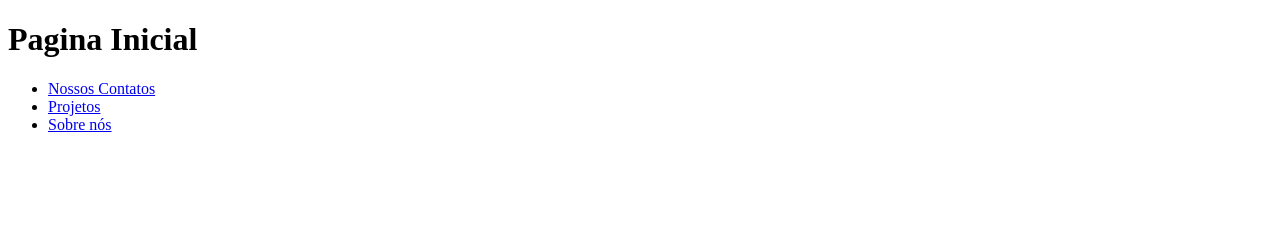
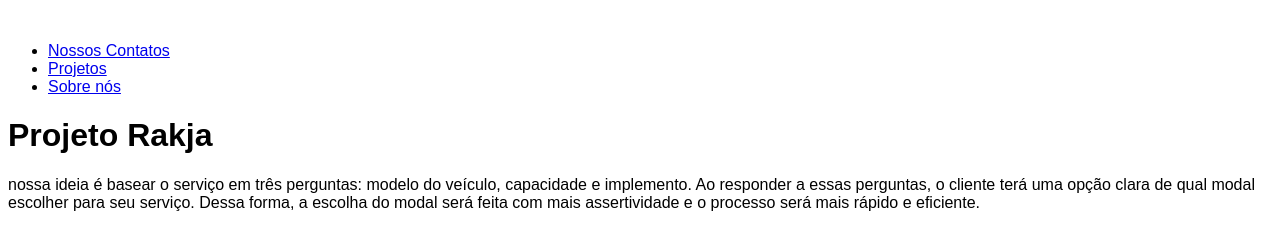
Before and after one commit to JoaovBenjamin/html, a plain HTML site: page Pagina Home.html in a window 1280 px wide. Drawn offline with Linux system fonts and the light colour scheme.

Commit message:
atualizações

```diff
--- a/Pagina Home.html
+++ b/Pagina Home.html
@@ -11,20 +11,31 @@
     <meta name="viewport" content="width=device-width, initial-scale=1.0">
 
   <title>Pagina Home</title>
+  <link rel="stylesheet" href="css/styles.css">
+  <img src="" alt="">
+
+  <style>
+      body {
+          font: normal 16px Arial, Verdana, serif;
+          text-align: left;
+      }
+
+      h1{
+        text-align: left;
+      }
+
+      p{
+        text-align: left, justify;
+      }
+
+  </style>
+
 
   <link rel="stylesheet" href="styles.css">
 
 </head>
 
-<body>
-  <header>
-
-    <h1>Pagina Inicial</h1>
-
-  </header>
-
 <div>
-
   <section>
 
       <nav>
@@ -42,6 +53,25 @@
       </nav>
 
   </section>
+</div>
+
+<body>
+  <header>
+
+    <h1> Projeto Rakja</h1>
+
+  </header>
+
+  <div>
+      <section>
+          <nav>
+              <p>
+                nossa ideia é basear o serviço em três perguntas: modelo do veículo, capacidade e implemento.
+                Ao responder a essas perguntas, o cliente terá uma opção clara de qual modal escolher para seu serviço.
+                Dessa forma, a escolha do modal será feita com mais assertividade e o processo será mais rápido e eficiente.
+              </p>
+          </nav>
+      </section>
 
   </div>
 
```
Lines whose indentation alone changed are shown as unchanged.
